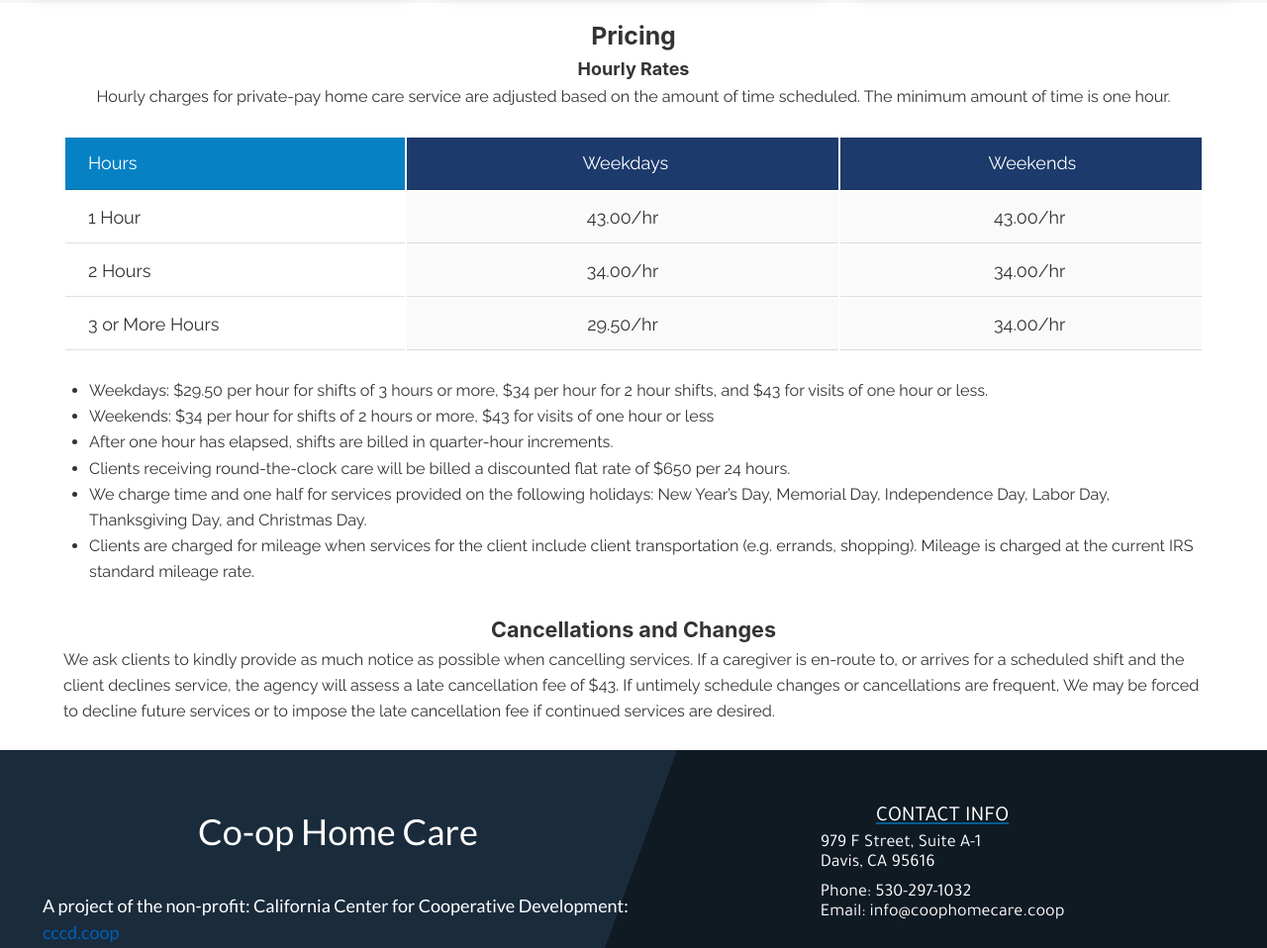
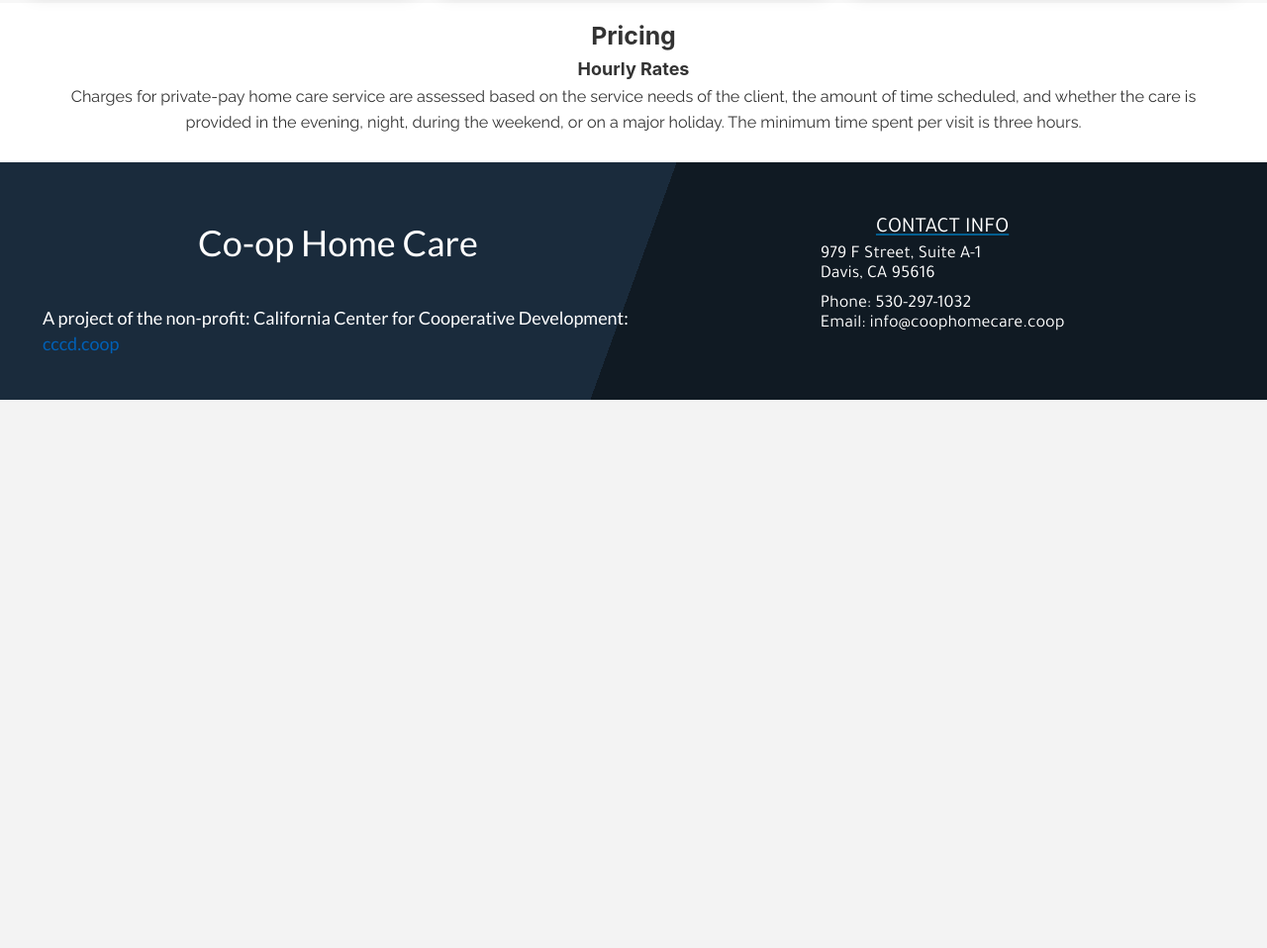
Before and after one commit to rubenfrancogarcia/cccd_website, a Gatsby site: page /services in a window 1280 px wide. Shown: the part 1812-2770 px from the top of the page at 99% size. After the commit the page ends 2216 px from the top, so only its background shows below. Built offline with nearby package versions, Linux system fonts and the light colour scheme; Gatsby itself is replaced by a stand-in of ours; a web font is replaced by a local one.

Commit message:
removes prices on services page

```diff
--- a/src/pages/careers.js
+++ b/src/pages/careers.js
@@ -22,8 +22,12 @@
                 </p>
                 <a href="/about"> Learn more about us > </a>
             </div>
+            {/*<div>*/}
+            {/*    <h2> Ready to join? Here is a link to an application – </h2>*/}
+                <ContactTemplate/>
 
-            <ContactTemplate/>
+            {/*</div>*/}
+
         </div>
     </Layout>
 )
--- a/src/pages/services.js
+++ b/src/pages/services.js
@@ -105,54 +105,54 @@
 
                     <div id="pricing-panel">
                         <h4>Hourly Rates</h4>
-                        <p> Hourly charges for private-pay home care service are adjusted based on the amount of time scheduled. The minimum amount of time is one hour. </p>
-                        <table>
-                            <tbody>
-                            <tr>
-                            <th className="table-category table-hours" bgcolor="#0682c4">Hours</th>
-                            <th className="table-category table-inner" bgcolor="#1c3a6b">Weekdays</th>
-                            <th className="table-category table-inner" bgcolor="#1c3a6b">Weekends</th>
-                          </tr>
-                          <tr>
-                            <td className="table-hours" bgcolor="white">1 Hour</td>
-                            <td className="table-inner" bgcolor="#FAFAFA">43.00/hr</td>
-                            <td className="table-inner" bgcolor="#FAFAFA">43.00/hr</td>
-                          </tr>
-                          <tr>
-                            <td className="table-hours"bgcolor="white">2 Hours</td>
-                            <td className="table-inner" bgcolor="#FAFAFA">34.00/hr</td>
-                            <td className="table-inner" bgcolor="#FAFAFA">34.00/hr</td>
-                          </tr>
-                          <tr>
-                            <td className="table-hours"bgcolor="white">3 or More Hours</td>
-                            <td className="table-inner" bgcolor="#FAFAFA">29.50/hr</td>
-                            <td className="table-inner" bgcolor="#FAFAFA">34.00/hr</td>
-                          </tr>
+                        <p> Charges for private-pay home care service are assessed based on the service needs of the client, the amount of time scheduled, and whether the care is provided in the evening, night, during the weekend, or on a major holiday.  The minimum time spent per visit is three hours.  </p>
+                        {/*<table>*/}
+                        {/*    <tbody> */}
+                        {/*    <tr>*/}
+                        {/*    <th className="table-category table-hours" bgcolor="#0682c4">Hours</th>*/}
+                        {/*    <th className="table-category table-inner" bgcolor="#1c3a6b">Weekdays</th>*/}
+                        {/*    <th className="table-category table-inner" bgcolor="#1c3a6b">Weekends</th>*/}
+                        {/*  </tr>*/}
+                        {/*  <tr>*/}
+                        {/*    <td className="table-hours" bgcolor="white">1 Hour</td>*/}
+                        {/*    <td className="table-inner" bgcolor="#FAFAFA">43.00/hr</td>*/}
+                        {/*    <td className="table-inner" bgcolor="#FAFAFA">43.00/hr</td>*/}
+                        {/*  </tr>*/}
+                        {/*  <tr>*/}
+                        {/*    <td className="table-hours"bgcolor="white">2 Hours</td>*/}
+                        {/*    <td className="table-inner" bgcolor="#FAFAFA">34.00/hr</td>*/}
+                        {/*    <td className="table-inner" bgcolor="#FAFAFA">34.00/hr</td>*/}
+                        {/*  </tr>*/}
+                        {/*  <tr>*/}
+                        {/*    <td className="table-hours"bgcolor="white">3 or More Hours</td>*/}
+                        {/*    <td className="table-inner" bgcolor="#FAFAFA">29.50/hr</td>*/}
+                        {/*    <td className="table-inner" bgcolor="#FAFAFA">34.00/hr</td>*/}
+                        {/*  </tr>*/}
 
-                            </tbody>
-                        </table>
+                        {/*    </tbody>*/}
+                        {/*</table>*/}
 
-                        <ul>
-                            <li>Weekdays: $29.50 per hour for shifts of 3 hours or more, $34 per hour for 2 hour shifts, and $43 for visits of one hour or less.</li>
-                            <li>Weekends: $34 per hour for shifts of 2 hours or more, $43 for visits of one hour or less</li>
-                            <li>After one hour has elapsed, shifts are billed in quarter-hour increments.</li>
-                            <li>Clients receiving round-the-clock care will be billed a discounted flat rate of $650 per 24 hours.</li>
-                            <li>We charge time and one half for services provided on the following holidays: New Year’s Day, Memorial Day, Independence Day, Labor Day, Thanksgiving Day, and Christmas Day.</li>
-                            <li>Clients are charged for mileage when services for the client include client transportation (e.g. errands, shopping). Mileage is charged at the current IRS standard mileage rate.</li>
-                        </ul>
+                        {/*<ul>*/}
+                        {/*    <li>Weekdays: $29.50 per hour for shifts of 3 hours or more, $34 per hour for 2 hour shifts, and $43 for visits of one hour or less.</li>*/}
+                        {/*    <li>Weekends: $34 per hour for shifts of 2 hours or more, $43 for visits of one hour or less</li>*/}
+                        {/*    <li>After one hour has elapsed, shifts are billed in quarter-hour increments.</li>*/}
+                        {/*    <li>Clients receiving round-the-clock care will be billed a discounted flat rate of $650 per 24 hours.</li>*/}
+                        {/*    <li>We charge time and one half for services provided on the following holidays: New Year’s Day, Memorial Day, Independence Day, Labor Day, Thanksgiving Day, and Christmas Day.</li>*/}
+                        {/*    <li>Clients are charged for mileage when services for the client include client transportation (e.g. errands, shopping). Mileage is charged at the current IRS standard mileage rate.</li>*/}
+                        {/*</ul>  */}
                     </div>
 
 
-                    <div id="cancellation-panel">
-                            <h4>Cancellations and Changes</h4>
-                            <p>
-                                We ask clients to kindly provide as much notice as possible when cancelling services.
-                                If a caregiver is en-route to, or arrives for a scheduled shift and the client declines
-                                service, the agency will assess a late cancellation fee of $43. If untimely schedule
-                                changes or cancellations are frequent, We may be forced to decline future services or to
-                                impose the late cancellation fee if continued services are desired.
-                            </p>
-                    </div>
+                    {/*<div id="cancellation-panel">*/}
+                    {/*        <h4>Cancellations and Changes</h4>*/}
+                    {/*        <p> */}
+                    {/*            We ask clients to kindly provide as much notice as possible when cancelling services.  */}
+                    {/*            If a caregiver is en-route to, or arrives for a scheduled shift and the client declines */}
+                    {/*            service, the agency will assess a late cancellation fee of $43. If untimely schedule */}
+                    {/*            changes or cancellations are frequent, We may be forced to decline future services or to */}
+                    {/*            impose the late cancellation fee if continued services are desired.*/}
+                    {/*        </p>*/}
+                    {/*</div>*/}
 
                 </div>
             </div>
--- a/src/styles/careers.css
+++ b/src/styles/careers.css
@@ -10,6 +10,7 @@
     font-family: 'Raleway';
     font-weight: Medium;
 }
+
 
 
 #About-Left > * {
--- a/src/styles/contactForm.css
+++ b/src/styles/careersForm.css
@@ -9,7 +9,7 @@
     resize: vertical /* Allow the user to vertically resize the textarea (not horizontally) */
 }
 
-  /* Style the submit button with a specific background color etc */
+/* Style the submit button with a specific background color etc */
 button[type=submit] {
     background-color: #4CAF50;
     color: white;
@@ -31,11 +31,11 @@
 }
 
 .item {
-        font-family: 'Raleway', sans-serif;
+    font-family: 'Raleway', sans-serif;
 }
 
 .box {
-    width: 80%;
+    width: 70%;
     margin: 0 auto;
     float: none;
     padding: 4%;
--- a/src/styles/payment.css
+++ b/src/styles/payment.css
@@ -60,13 +60,13 @@
 }
 
 #payment-body {
-    display:flex;
+    display: flex;
     flex-direction: column;
-    position:relative;
+    position: relative;
 }
 
 #payment-body > * {
-    margin: 2% 0 0 2%;
+    margin: 2% 0 2% 2%;
     width: 96%;
     position: relative;
     min-height: 225px;
```
Also changed, not shown: src/components/MyForm.js (+8 -0 lines), src/components/careersForm.js (added, +31 -0 lines), src/pages/payment.js (+12 -10 lines), 1 other file.
